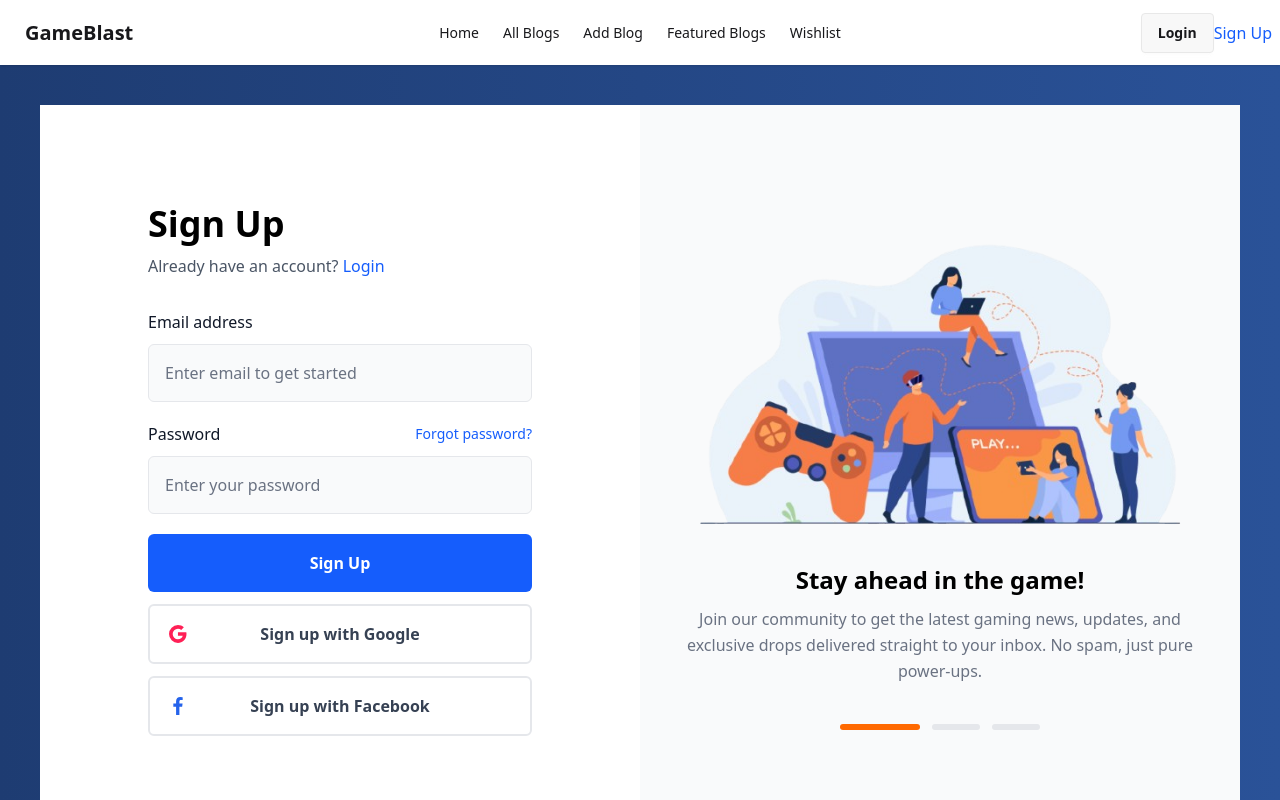
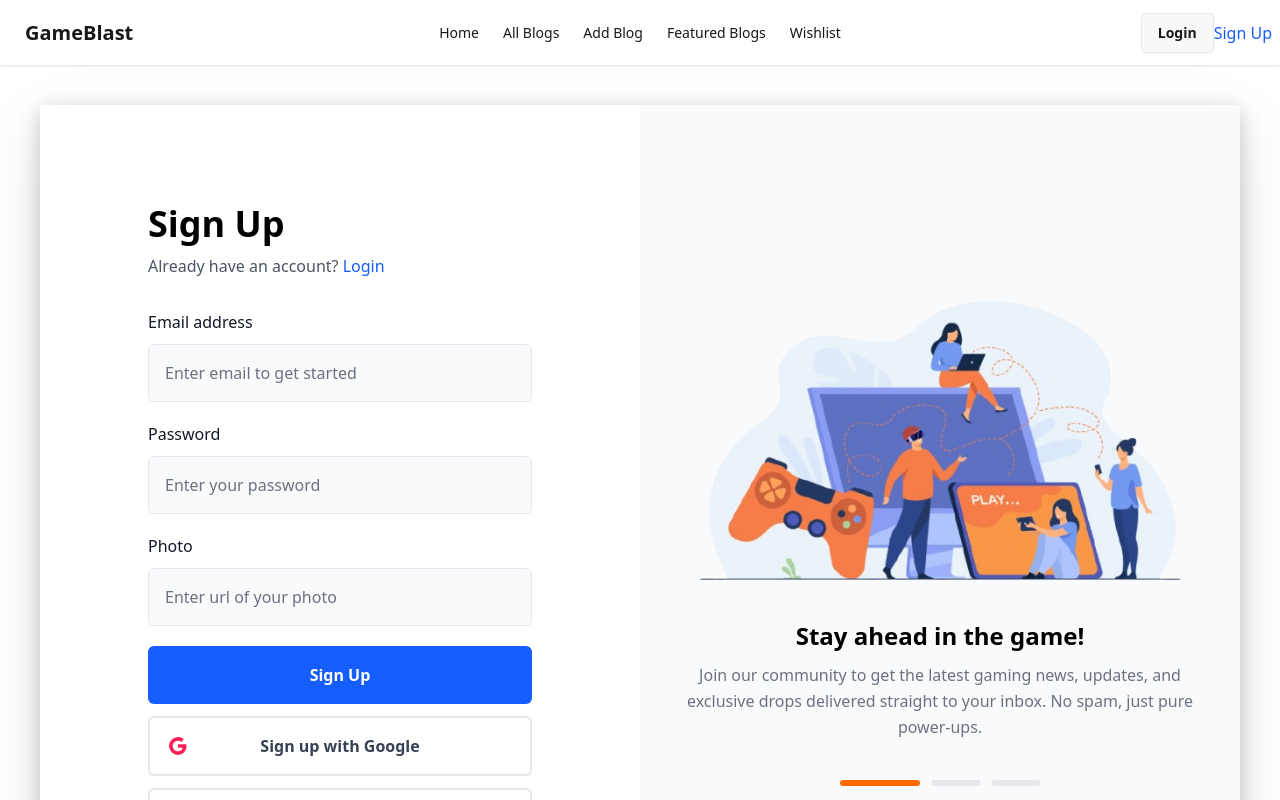
Before and after one commit to Protik49/GameBlast, a React (Vite) app: page /signup in a window 1280 px wide. Shown: the top 800 px of the page. Built offline with nearby package versions, Linux system fonts and the light colour scheme.

Commit message:
installed firebase and .env

```diff
--- a/package.json
+++ b/package.json
@@ -12,6 +12,7 @@
   "dependencies": {
     "@tailwindcss/vite": "^4.1.8",
     "daisyui": "^5.0.43",
+    "firebase": "^11.9.0",
     "react": "^19.1.0",
     "react-dom": "^19.1.0",
     "react-router": "^7.6.2",
--- a/src/components/Signup/Signup.jsx
+++ b/src/components/Signup/Signup.jsx
@@ -3,8 +3,8 @@ import { Link } from "react-router";
 
 const Signup = () => {
   return (
-    <div className=" p-10 bg-[linear-gradient(90deg,_#1e3c72,_#2a5298)] ">
-      <section className="bg-white ">
+    <div className=" p-10 ">
+      <section className="bg-white shadow-[0px_4px_16px_rgba(17,17,26,0.1),_0px_8px_24px_rgba(17,17,26,0.1),_0px_16px_56px_rgba(17,17,26,0.1)]">
         <div className="grid grid-cols-1 rounded-2xl lg:grid-cols-2 ">
           <div className="flex items-center justify-center px-4 py-10 bg-white sm:px-6 lg:px-8 sm:py-16 lg:py-24">
             <div className="xl:w-full xl:max-w-sm 2xl:max-w-md xl:mx-auto">
@@ -51,15 +51,6 @@ const Signup = () => {
                         {" "}
                         Password{" "}
                       </label>
-
-                      <a
-                        href="#"
-                        title=""
-                        className="text-sm font-medium text-blue-600 hover:underline hover:text-blue-700 focus:text-blue-700"
-                      >
-                        {" "}
-                        Forgot password?{" "}
-                      </a>
                     </div>
                     <div className="mt-2.5">
                       <input
@@ -67,6 +58,25 @@ const Signup = () => {
                         name=""
                         id=""
                         placeholder="Enter your password"
+                        className="block w-full p-4 text-black placeholder-gray-500 transition-all duration-200 border border-gray-200 rounded-md bg-gray-50 focus:outline-none focus:border-blue-600 focus:bg-white caret-blue-600"
+                      />
+                    </div>
+                  </div>
+
+                  <div>
+                    <label
+                      for=""
+                      className="text-base font-medium text-gray-900"
+                    >
+                      {" "}
+                      Photo{" "}
+                    </label>
+                    <div className="mt-2.5">
+                      <input
+                        type="text"
+                        name=""
+                        id=""
+                        placeholder="Enter url of your photo"
                         className="block w-full p-4 text-black placeholder-gray-500 transition-all duration-200 border border-gray-200 rounded-md bg-gray-50 focus:outline-none focus:border-blue-600 focus:bg-white caret-blue-600"
                       />
                     </div>
--- a/src/components/login/Login.jsx
+++ b/src/components/login/Login.jsx
@@ -1,9 +1,10 @@
 import React from "react";
+import { Link } from "react-router";
 
 const Login = () => {
   return (
-    <div className=" p-10 bg-[linear-gradient(90deg,_#1e3c72,_#2a5298)] ">
-      <section className="bg-white ">
+    <div className=" p-10  ">
+      <section className="bg-white shadow-[0px_4px_16px_rgba(17,17,26,0.1),_0px_8px_24px_rgba(17,17,26,0.1),_0px_16px_56px_rgba(17,17,26,0.1)]">
         <div className="grid grid-cols-1 rounded-2xl lg:grid-cols-2 ">
           <div className="flex items-center justify-center px-4 py-10 bg-white sm:px-6 lg:px-8 sm:py-16 lg:py-24">
             <div className="xl:w-full xl:max-w-sm 2xl:max-w-md xl:mx-auto">
@@ -12,13 +13,12 @@ const Login = () => {
               </h2>
               <p className="mt-2 text-base text-gray-600">
                 Don’t have an account?{" "}
-                <a
-                  href="#"
-                  title=""
+                <Link
+                  to={"/signup"}
                   className="font-medium text-blue-600 transition-all duration-200 hover:text-blue-700 hover:underline focus:text-blue-700"
                 >
                   Create a free account
-                </a>
+                </Link>
               </p>
 
               <form action="#" method="POST" className="mt-8">
@@ -51,15 +51,6 @@ const Login = () => {
                         {" "}
                         Password{" "}
                       </label>
-
-                      <a
-                        href="#"
-                        title=""
-                        className="text-sm font-medium text-blue-600 hover:underline hover:text-blue-700 focus:text-blue-700"
-                      >
-                        {" "}
-                        Forgot password?{" "}
-                      </a>
                     </div>
                     <div className="mt-2.5">
                       <input
--- /dev/null
+++ b/src/firebase/firebase.js
@@ -0,0 +1,19 @@
+// Import the functions you need from the SDKs you need
+import { initializeApp } from "firebase/app";
+import { getAuth } from "firebase/app";
+// TODO: Add SDKs for Firebase products that you want to use
+// https://firebase.google.com/docs/web/setup#available-libraries
+
+// Your web app's Firebase configuration
+const firebaseConfig = {
+  apiKey: import.meta.env.VITE_apiKey,
+  authDomain: import.meta.env.VITE_authDomain,
+  projectId: import.meta.env.VITE_projectId,
+  storageBucket: import.meta.env.VITE_storageBucket,
+  messagingSenderId: import.meta.env.VITE_messagingSenderId,
+  appId: import.meta.env.VITE_appId,
+};
+
+// Initialize Firebase
+const app = initializeApp(firebaseConfig);
+export const auth = getAuth(app);
```
Also changed, not shown: 2 other files (tests, documents, lock files or other folders).
